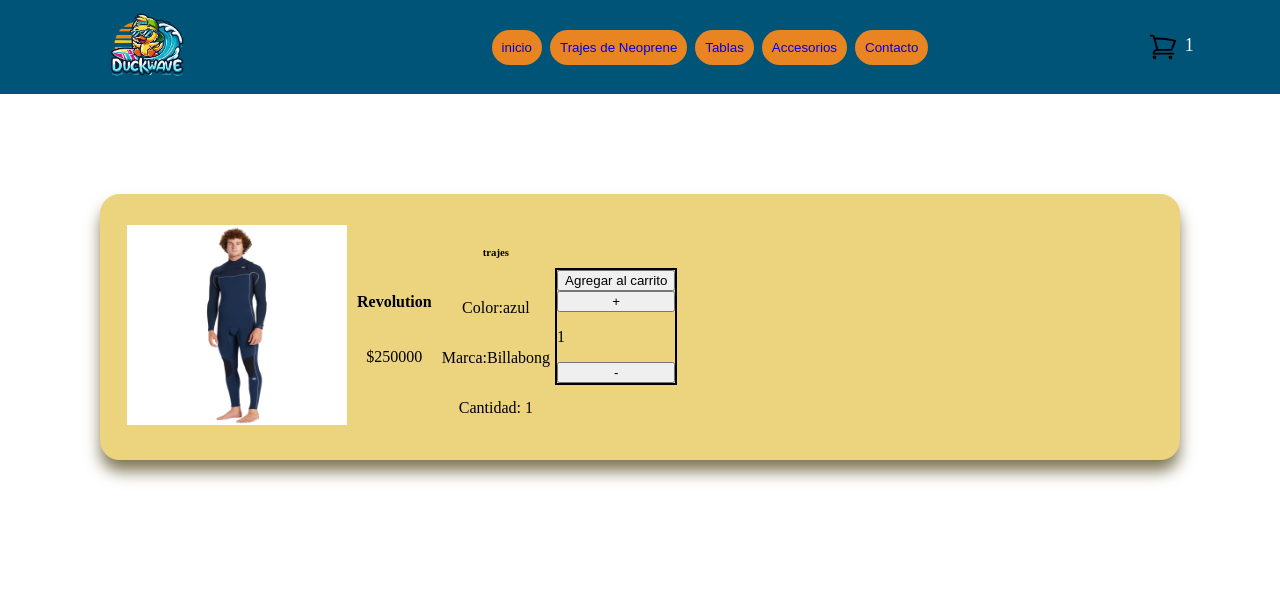
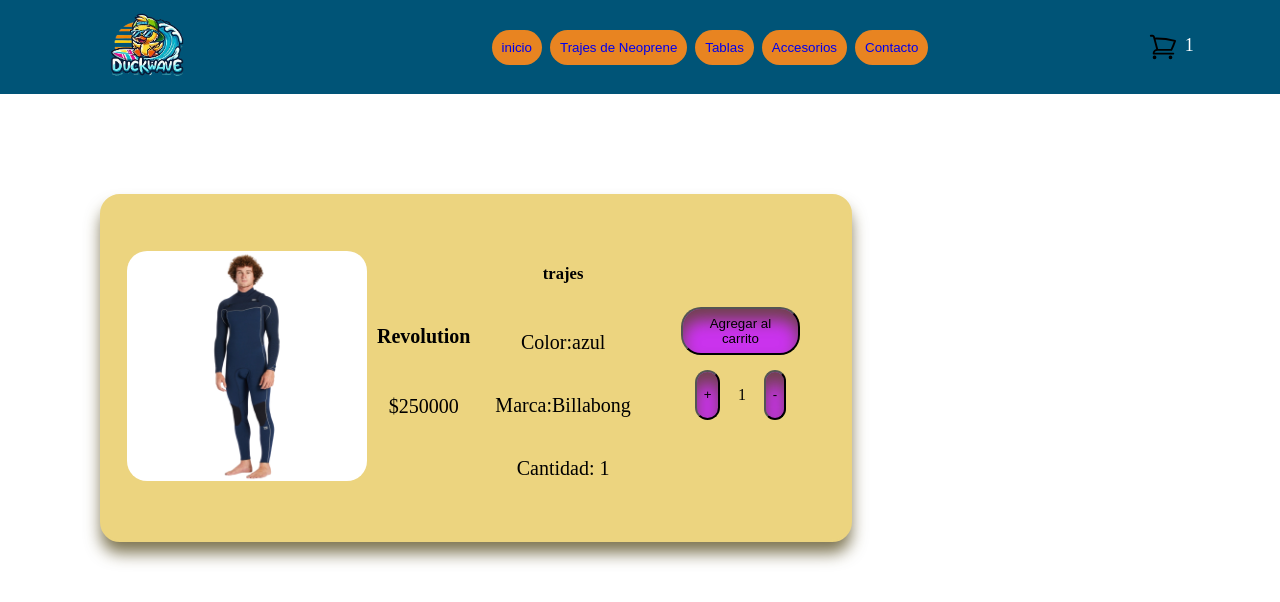
Before and after one commit to Leaan20/EntregaFinal-React-Fernandez-Leandro-Comision-57755, a React (Vite) app: page /item/1 in a window 1280 px wide. Shown: the top 602 px of the page. Built offline with nearby package versions, Linux system fonts and the light colour scheme.

Commit message:
correcion de estilos itemDetail

```diff
--- a/src/components/itemView/ButtonComponent.jsx
+++ b/src/components/itemView/ButtonComponent.jsx
@@ -1,7 +1,8 @@
 export default function ButtonComponent({text}){
+
     return (
         <>
-        <button>{text}</button>
+        <button >{text}</button>
         </>
     )
 }
--- a/src/components/itemView/ItemDetails.css
+++ b/src/components/itemView/ItemDetails.css
@@ -1,4 +1,6 @@
 .detailContainer{
+    width:47rem;
+    padding: 10px;
     border: 2px solid #ECD47F ;
     border-radius: 20px;
     margin: 100px;
@@ -12,13 +14,15 @@
     -moz-box-shadow: 0px 12px 16px -1px rgba(82,69,23,0.75);
 }
 .detailImg{
-    height: 200px;
-    width: 220px;
+    height: 230px;
+    width: 240px;
     margin: 5px;
+    border-radius: 20px;
 
 }
 
-.detailInfo{
+ .detailInfo{
+    font-size: 20px;
     display: flex;
     flex-direction: column;
     justify-content: center;
@@ -27,15 +31,49 @@
 }
 
 .details{
+    font-size: 20px;
     display: flex;
     flex-direction: column;
     justify-content: center;
     align-items: center;
-    margin: 5px;
+    margin: 20px;
+
 }
 
-.addProductContainer{
-    border: 2px solid black;
+
+ .addProductContainer{
+    margin: 20px;
+    padding: 10px;
     display: flex;
     flex-flow: column nowrap;
+    gap: 5px;
 }
+
+.addProductContainer button {
+    background-color: #ca33ed;
+    padding: 7px;
+    border-radius: 20px;
+    box-shadow: 0px 12px 16px -1px rgba(82,69,23,0.75) inset;
+-webkit-box-shadow: 0px 12px 16px -1px rgba(82,69,23,0.75) inset;
+-moz-box-shadow: 0px 12px 16px -1px rgba(82,69,23,0.75) inset;
+    transition: .5s;
+}
+
+.addProductContainer button:hover {
+    background-color: #db61f6;
+    padding: 7px;
+    border-radius: 20px;
+    box-shadow: 0px 12px 16px -14px rgba(82,69,23,0.75);
+    -webkit-box-shadow: 0px 12px 16px -14px rgba(82,69,23,0.75);
+    -moz-box-shadow: 0px 12px 16px -14px rgba(82,69,23,0.75);
+    cursor: pointer;
+}
+
+
+.addProductContainer .buttonsAyR {
+    display: flex;
+    justify-content: space-around;
+    margin: 5px;
+    padding: 5px;
+    gap:10px;
+}
--- a/src/components/itemView/ItemDetails.jsx
+++ b/src/components/itemView/ItemDetails.jsx
@@ -33,7 +33,7 @@
                 </div>
 
                 <div className='details'>
-                    <h6>{product.categoria}</h6>
+                    <h5>{product.categoria}</h5>
                     <p>Color:{product.color}</p>
                     <p>Marca:{product.marca}</p>
                     <p>Cantidad: 1 </p>
@@ -42,7 +42,9 @@
 
                 <div className='addProductContainer'>
                     <ButtonComponent text={"Agregar al carrito"} />
+                    <div className='buttonsAyR'>
                     <ItemCount />
+                    </div>
                 </div>
             </div>
         </>
```
Also changed, not shown: src/logic/asyncmock.js (line endings or trailing spaces).
